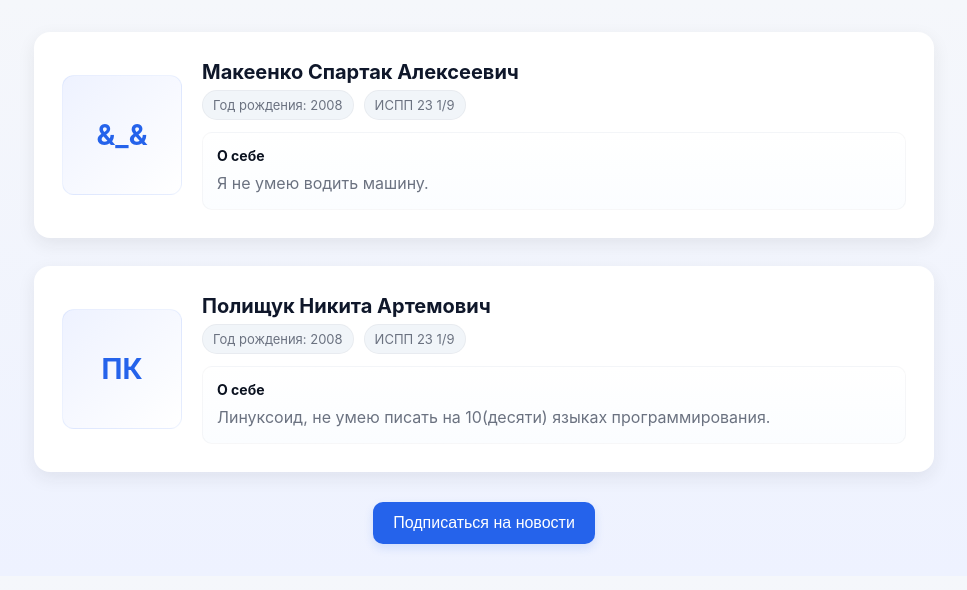
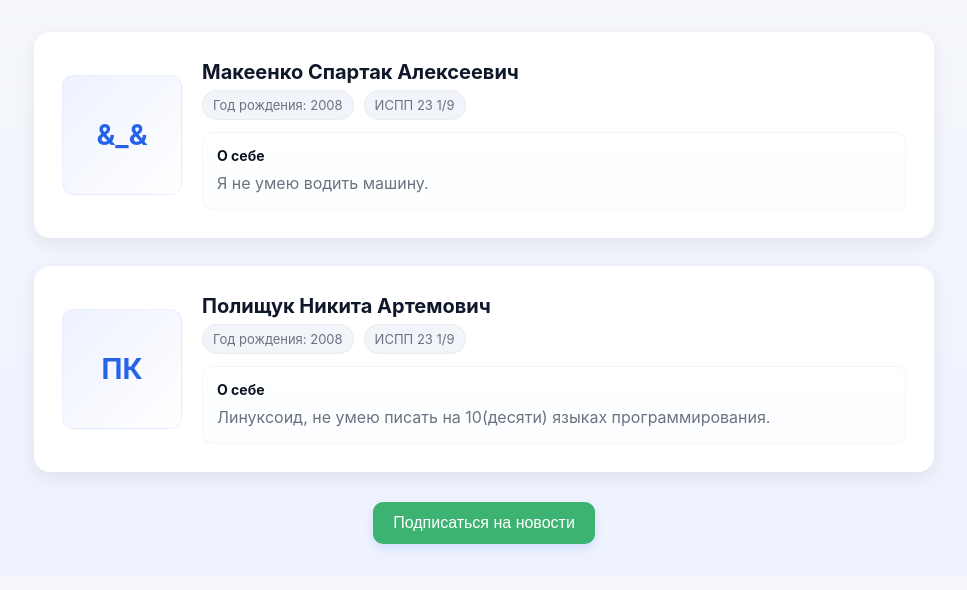
Before and after one commit to SPkrmLMGT/htmlHW9, a plain HTML site: page index.html in a window 1280 px wide. Shown: the whole page, without its empty margins (156-1123 px from the left). Drawn offline with Linux system fonts and the light colour scheme.

Commit message:
Изменили кнопку новостей на зелёный

```diff
--- a/index.html
+++ b/index.html
@@ -24,7 +24,7 @@
       font-size:16px;
       border:none;
       border-radius:10px;
-      background:var(--accent);
+      background:mediumseagreen;
       color:white;
       cursor:pointer;
       box-shadow:0 4px 10px rgba(37,99,235,0.15);
```
